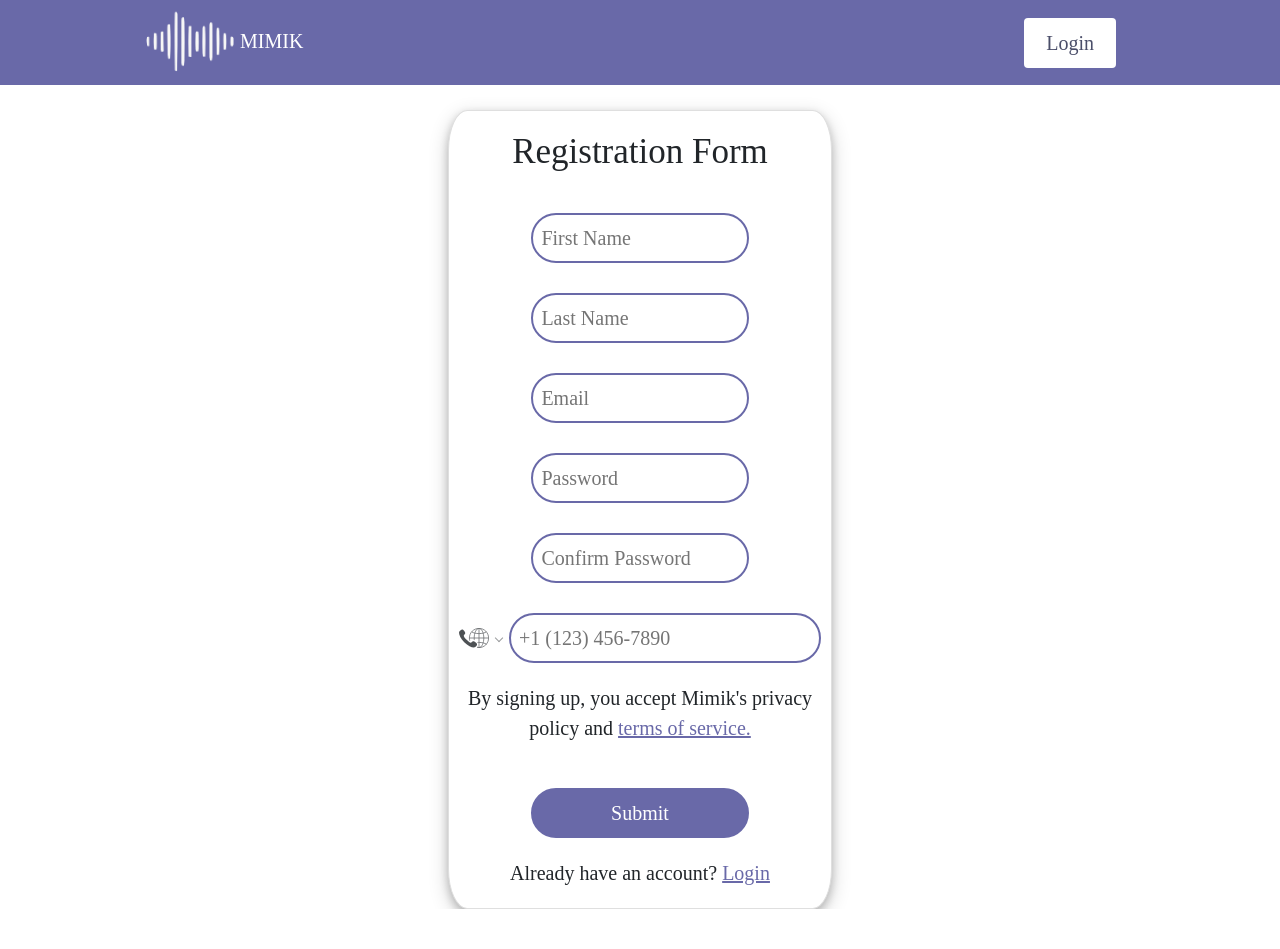
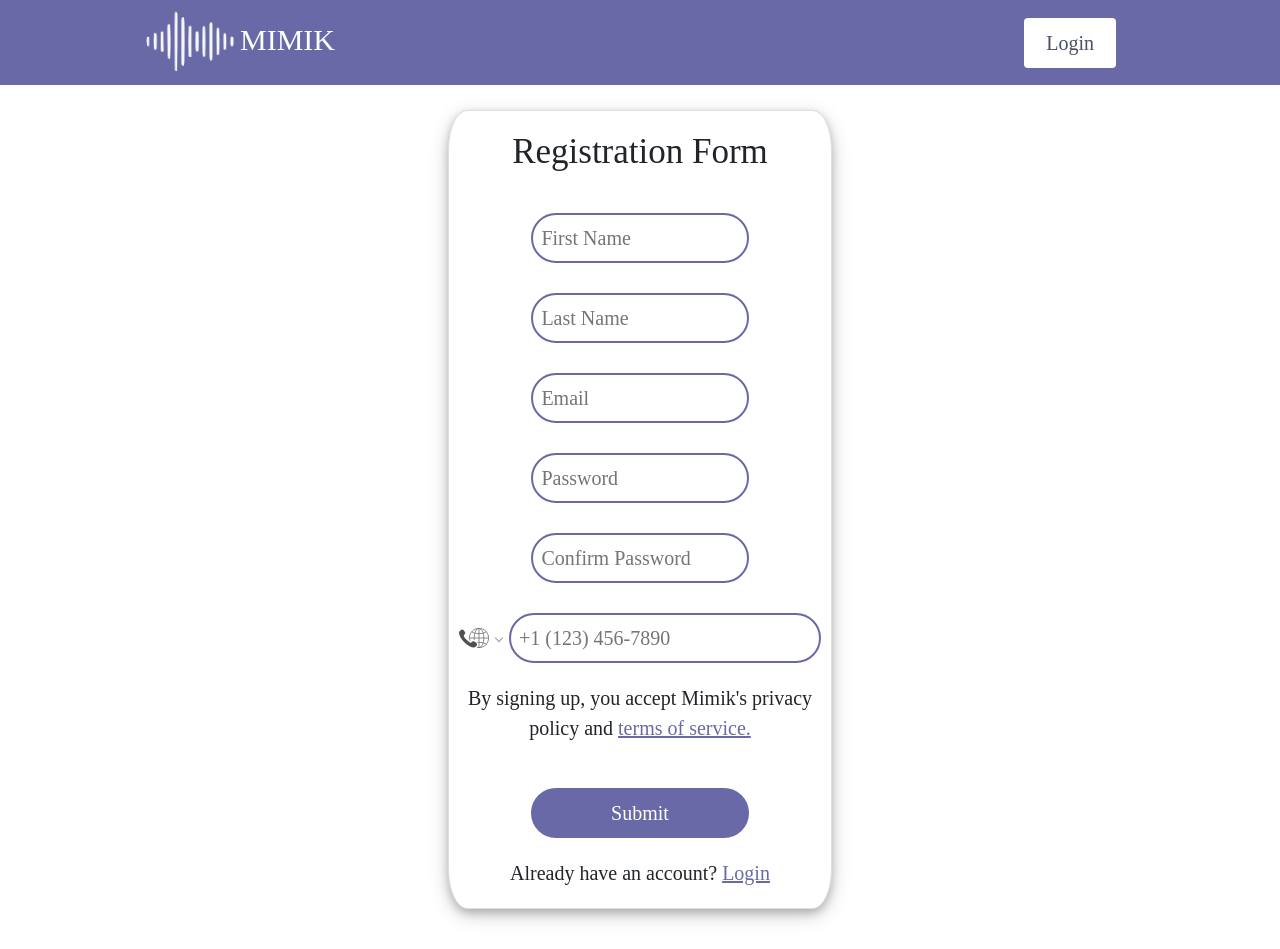
Before and after one commit to mrashid2019/Mimik, a React (Create React App) app in the folder mimik-website/: page /signup in a window 1280 px wide. Before the commit the page ends 909 px from the top, so only its background shows below. Built offline with nearby package versions, Linux system fonts and the light colour scheme; no server answers; a web font is replaced by a local one.

Commit message:
edited logo

```diff
--- a/mimik-website/src/App.css
+++ b/mimik-website/src/App.css
@@ -57,6 +57,7 @@ a {
   width: 30%;
   margin: auto;
   margin-top: 25px;
+  margin-bottom: 40px;
   border-radius: 5%;
 }
 
--- a/mimik-website/src/components/Navbar/index.js
+++ b/mimik-website/src/components/Navbar/index.js
@@ -31,7 +31,7 @@ const Navbar = ({navigate}) => {
 return (
 	<>
 	<Nav>
-		<div style={{color: 'white', fontSize: '30px', display: 'flex', alignItems: 'center', justifyContent: 'flex-start'}}> <a href="/" style={{textDecoration: 'none', color:'white'}}>
+		<div style={{color: 'white', display: 'flex', alignItems: 'center', justifyContent: 'flex-start', paddingRight:'0'}}> <a href="/" style={{textDecoration: 'none', color:'white',fontSize:'30px'}}>
       <img src={logo} alt='logo' height={80} width={100} />
       MIMIK
     </a></div>
@@ -55,28 +55,6 @@ return (
           </NavBtn>
         )}
       </Nav>
-	  {/* <nav class="navbar navbar-expand-sm navbar-custom">
-  		<div class="container-fluid">
-    		<div class="navbar-header">
-			<a class="navbar-brand" href="#">
-      		<img src={logo} alt="Avatar Logo" style={{width:"40px"}} class="rounded-pill"/>
-    		</a>
-    		</div>
-    	<ul class="nav navbar-nav">
-      		{user && (
-       		<li><a href="/profile">Profile</a></li>
-      	)}
-    	</ul>
-    	<ul class="nav navbar-nav navbar-right">
-      	{!user && (
-        <li><a href="/login">Login</a></li>
-      	)}
-      	{user && (
-        <li><button style={{border:'0px', borderRadius:'10px', width:'fit-content', height:'50px'}} onClick={handleLogout}>Log Out</button></li>
-      	)}
-    	</ul>
-  </div>
-		</nav>*/}
 
     </>
 );
```
